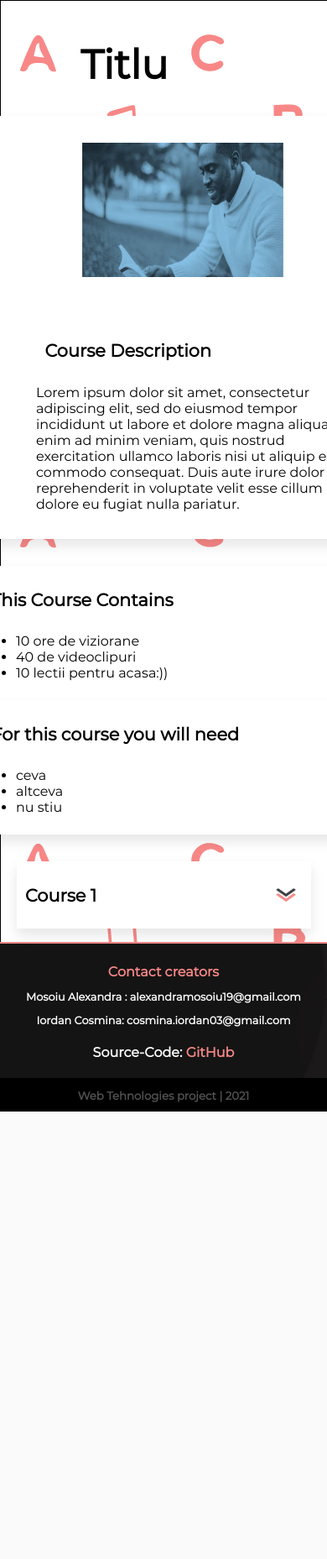
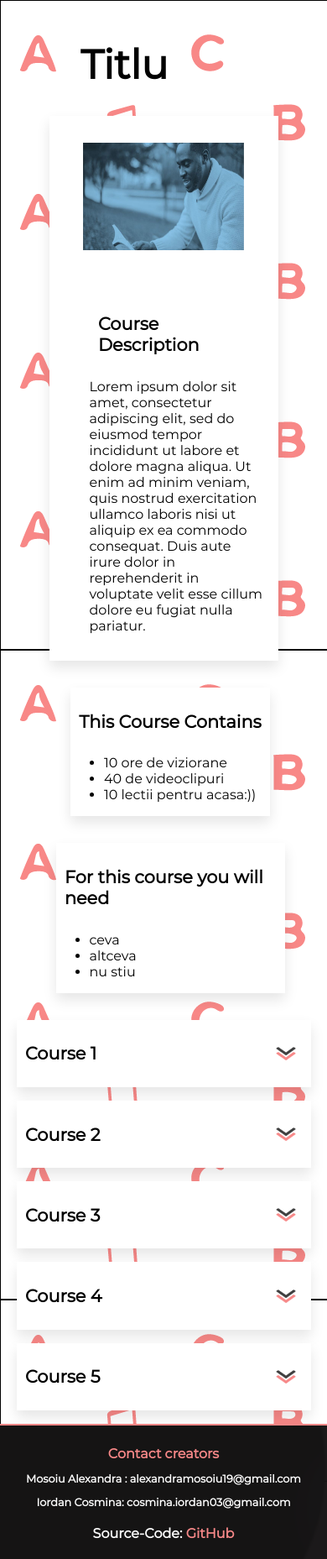
Before and after one commit to Serithipithy/SkiVI, a PHP site: page /skill.html in a window 390 px wide; the page is wider, and only the part inside the window is pictured. Shown: the part 53-1910 px from the top of that part at 84% size. Before the commit the page ends 1377 px from the top of that part, so only its background shows below. Run offline with PHP 8.4, Linux system fonts and the light colour scheme.

Commit message:
skill page responsive

```diff
--- a/script-skill.js
+++ b/script-skill.js
@@ -1,5 +1,21 @@
-function drop() {
+function drop1() {
     document.getElementById("course--dropdown").classList.toggle("show");
+}
+
+function drop2() {
+    document.getElementById("course--dropdown2").classList.toggle("show");
+}
+
+function drop3() {
+    document.getElementById("course--dropdown3").classList.toggle("show");
+}
+
+function drop4() {
+    document.getElementById("course--dropdown4").classList.toggle("show");
+}
+
+function drop5() {
+    document.getElementById("course--dropdown5").classList.toggle("show");
 }
 
 // Close the dropdown menu if the user clicks outside of it
--- a/skill.html
+++ b/skill.html
@@ -66,7 +66,7 @@
         </div>
         <div class="courses">
             <div class="dropdowns">
-                <div onclick="drop()" class="dropbtn--course">
+                <div onclick="drop1()" class="dropbtn--course">
                     <h2>Course 1</h2> <img class="down-arrow" src="img/down-arrow.png" alt="down-arrow">
                 </div>
                 <div id="course--dropdown" class="dropdown--course">
@@ -76,10 +76,52 @@
                     </div>
                 </div>
             </div>
-        </div>
+            <div class="dropdowns">
+                <div onclick="drop2()" class="dropbtn--course">
+                    <h2>Course 2</h2> <img class="down-arrow" src="img/down-arrow.png" alt="down-arrow">
+                </div>
+                <div id="course--dropdown2" class="dropdown--course">
+                    <div class="drop--bg">
+                        <iframe width="800" height="450" src="https://www.youtube.com/embed/watch?v=9ZSorY3ZxWc">
+                        </iframe>
+                    </div>
+                </div>
+            </div>
+            <div class="dropdowns">
+                <div onclick="drop3()" class="dropbtn--course">
+                    <h2>Course 3</h2> <img class="down-arrow" src="img/down-arrow.png" alt="down-arrow">
+                </div>
+                <div id="course--dropdown3" class="dropdown--course">
+                    <div class="drop--bg">
+                        <iframe width="800" height="450" src="https://www.youtube.com/embed/watch?v=kxk9cijdpyY">
+                        </iframe>
+                    </div>
+                </div>
+            </div>
+            <div class="dropdowns">
+                <div onclick="drop4()" class="dropbtn--course">
+                    <h2>Course 4</h2> <img class="down-arrow" src="img/down-arrow.png" alt="down-arrow">
+                </div>
+                <div id="course--dropdown4" class="dropdown--course">
+                    <div class="drop--bg">
+                        <iframe width="800" height="450" src="https://www.youtube.com/embed/watch?v=lPKc4NmVd0Q">
+                        </iframe>
+                    </div>
+                </div>
+            </div>
+            <div class="dropdowns">
+                <div onclick="drop5()" class="dropbtn--course">
+                    <h2>Course 5</h2> <img class="down-arrow" src="img/down-arrow.png" alt="down-arrow">
+                </div>
+                <div id="course--dropdown5" class="dropdown--course">
+                    <div class="drop--bg">
+                        <iframe width="800" height="450" src="https://www.youtube.com/embed/watch?v=JihVUdp3HHI">
+                        </iframe>
+                    </div>
+                </div>
+            </div>
 
         </div>
-
 
     </main>
     <footer id="contact">
--- a/skiviskill.css
+++ b/skiviskill.css
@@ -13,6 +13,7 @@ main {
     display: flex;
     flex-wrap: wrap;
     margin-left: 2em;
+    width: 100%;
 }
 
 .course--description--image {
@@ -22,7 +23,7 @@ main {
     box-shadow: 0px 8px 15px rgba(0, 0, 0, 0.1);
     width: 90%;
     margin-top: 2em;
-    padding-left: 2em;
+    /* padding-left: 2em; */
     margin-bottom: 2em;
 }
 
@@ -43,6 +44,7 @@ main {
     display: flex;
     justify-content: space-around;
     flex-wrap: wrap;
+    flex-direction: row;
     padding-left: 1em;
     margin-bottom: 2em;
     width: 90%;
@@ -51,14 +53,15 @@ main {
 .course--content {
     background-color: white;
     box-shadow: 0px 8px 15px rgba(0, 0, 0, 0.1);
-    width: 30em;
+    width: 25em;
     height: 10em;
+    margin-bottom: 2em;
 }
 
 .course--needs {
     background-color: white;
     box-shadow: 0px 8px 15px rgba(0, 0, 0, 0.1);
-    width: 30em;
+    width: 25em;
     height: 10em;
 }
 
@@ -95,7 +98,26 @@ main {
 }
 
 @media screen and (max-width:800px) {
+    .course--details {
+        justify-content: center;
+        margin-left: 0;
+    }
     .course--description--image {
         flex-wrap: wrap;
+        width: 70%;
+        /* margin-left: 3em; */
+    }
+    .course--img {
+        width: 12em;
+        height: 8em;
+    }
+    .course--content--needs {
+        width: 70%;
+        /* margin-left: 2em; */
+    }
+    .course--content,
+    .course--needs {
+        width: auto;
+        height: auto;
     }
 }
```
